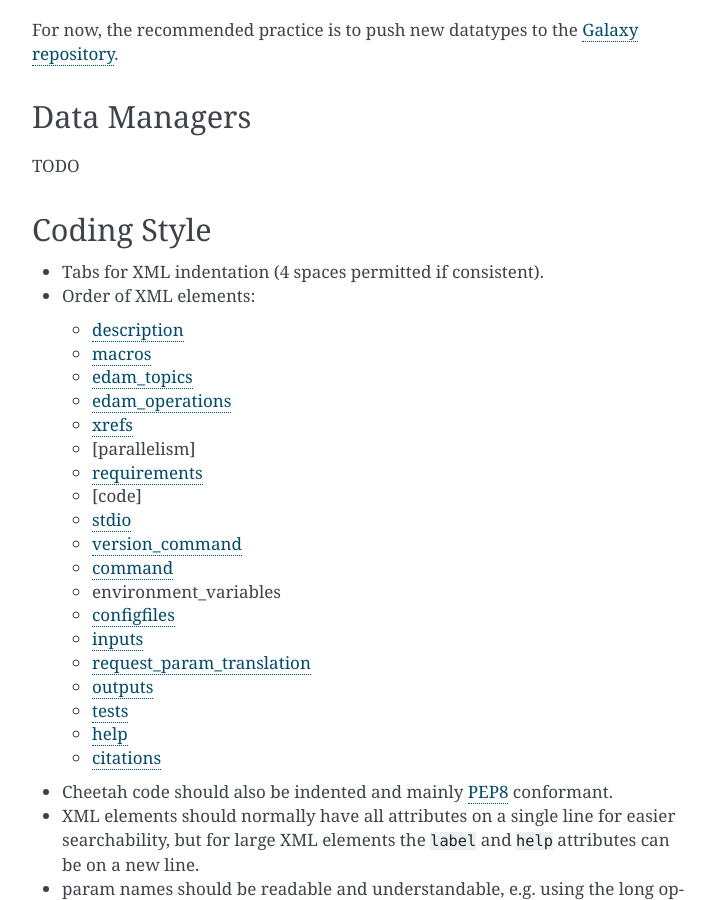
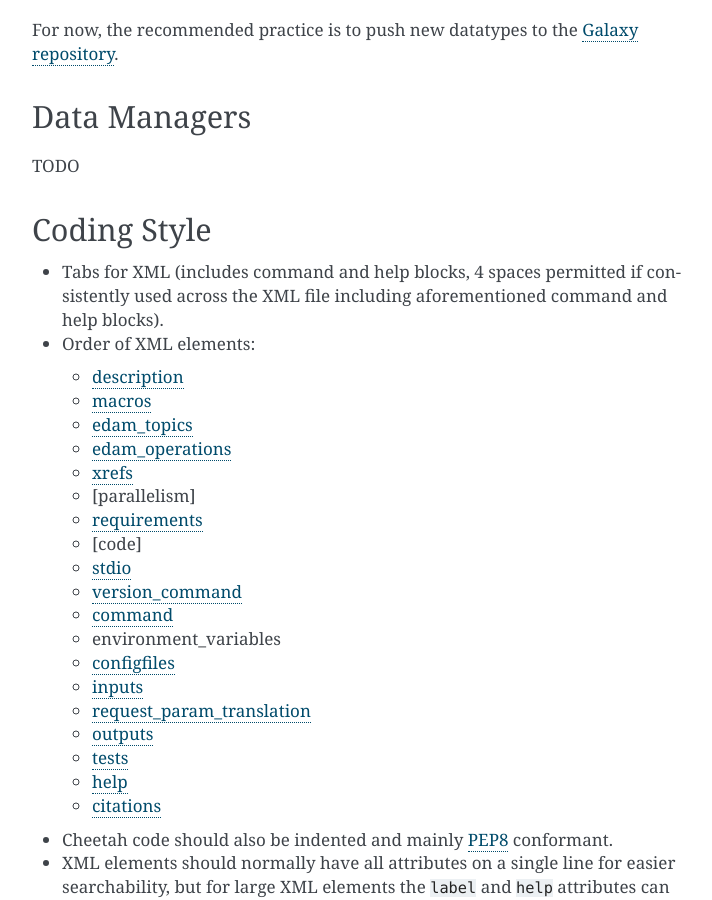
Before and after one commit to galaxy-iuc/standards, a Sphinx documentation site: the page built from docs/best_practices/tool_xml.rst, in a window 1280 px wide and 900 px high, scrolled down 6675 px. Shown: the whole window, without its empty margins (388-1100 px from the left). Built offline with Sphinx 7.4.7, drawn with Linux system fonts in a browser that asks for light colours.

Commit message:
be more explicit than we were about this previously

```diff
--- a/docs/best_practices/integration_checklist.rst
+++ b/docs/best_practices/integration_checklist.rst
@@ -38,7 +38,7 @@ Creating the Tool Wrapper (XML File)
     - Provide the comment-only ``tool_data_table_conf.xml.sample`` file.
 - Check that the XML elements and parameters attributes are in the `Order specified in the Best Practices <http://galaxy-iuc-standards.readthedocs.io/en/latest/best_practices/tool_xml.html#coding-style>`__.
 - If you have a collection of related tools you can try to avoid duplicating XML by using a `Macros XML file <http://planemo.readthedocs.io/en/latest/writing_standalone.html#macros>`__.
-- Use tabs for XML indentation (4 space indentation is permitted as long as the author is consistent).
+- Use tabs for indentation across the XML file (including command, help sections) (4 space indentation is permitted as long as the author is consistent, using it across the XML file, including command, and help blocks).
 
 Testing Your Tool
 -----------------
--- a/docs/best_practices/tool_xml.rst
+++ b/docs/best_practices/tool_xml.rst
@@ -315,7 +315,7 @@ TODO
 Coding Style
 ------------
 
-* Tabs for XML indentation (4 spaces permitted if consistent).
+* Tabs for XML (includes command and help blocks, 4 spaces permitted if consistently used across the XML file including aforementioned command and help blocks).
 * Order of XML elements:
 
   * `description`_
```
